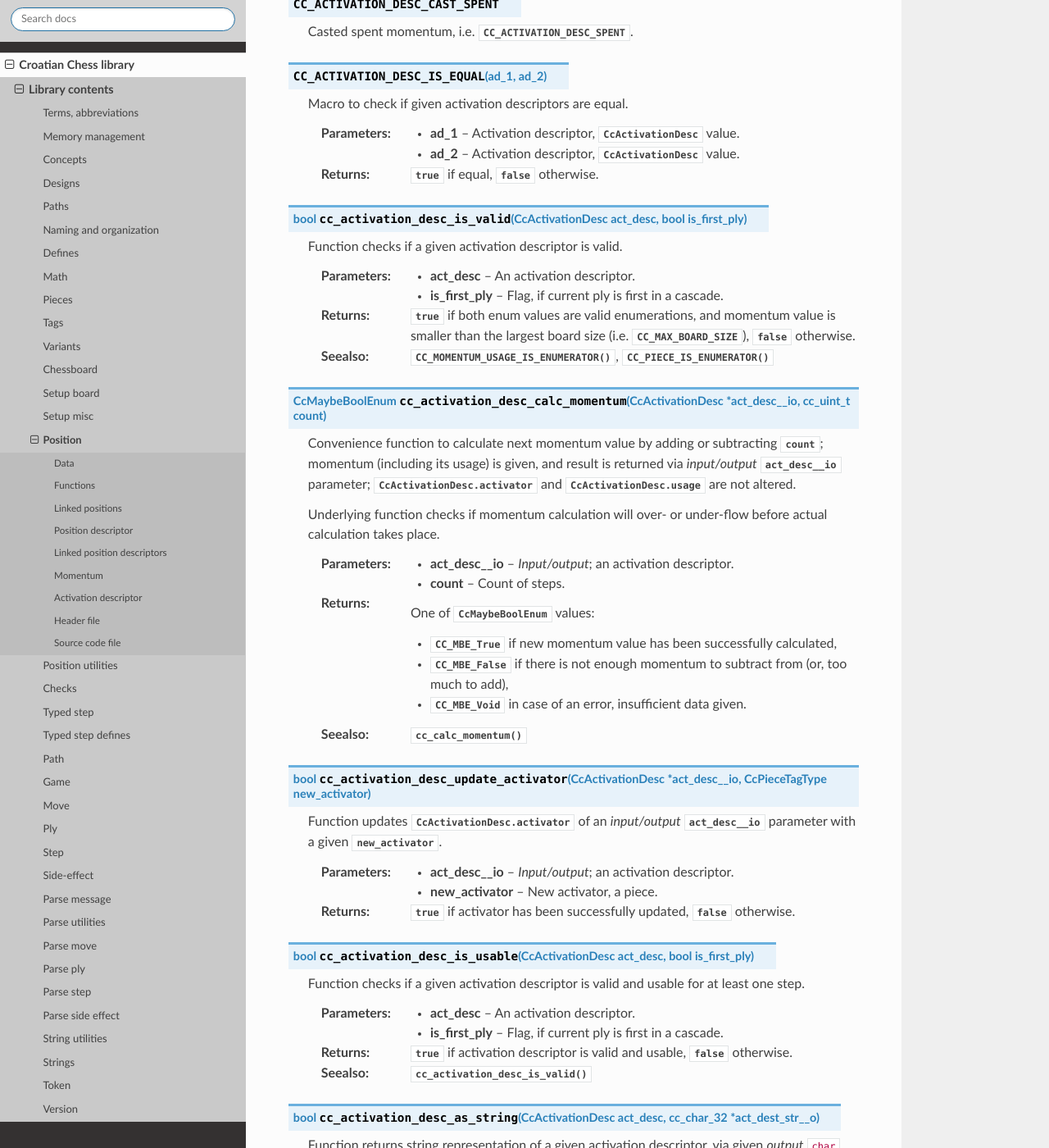
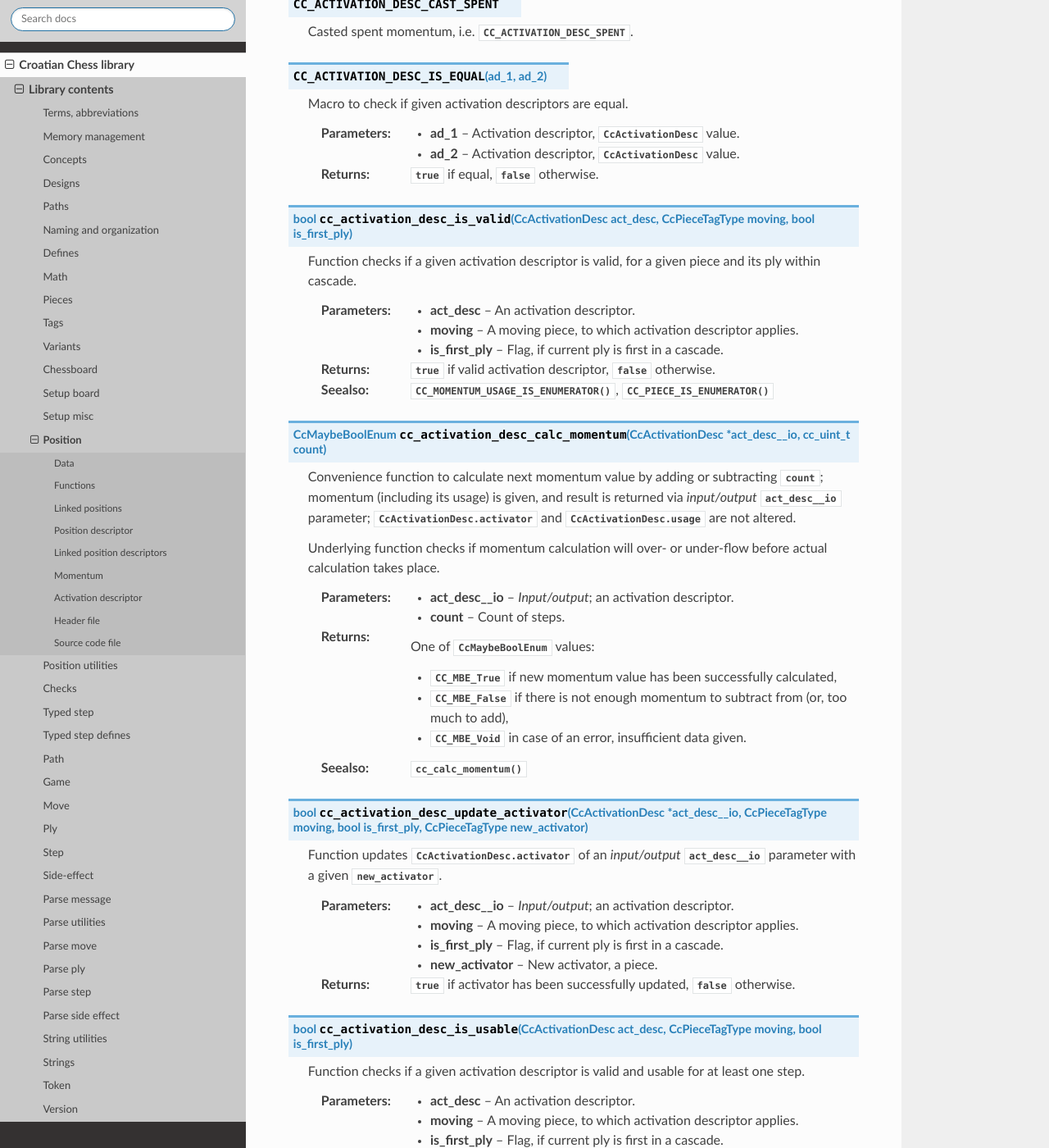
Before and after one commit to mmlacak/crochess, a Sphinx documentation site: the page built from docs/source/libcc/ccpos.rst, in a window 1280 px wide and 1400 px high, scrolled down 14189 px. Shown: the whole window at 82% size. Built offline with Sphinx 7.4.7 and the Read the Docs theme 3.1.0, drawn with Linux system fonts in a browser that asks for light colours.

Commit message:
Renamed params + docs for act desc funcs.

```diff
--- a/docs/source/conf.py
+++ b/docs/source/conf.py
@@ -26,10 +26,10 @@ copyright = '2021, Mario Mlačak'
 author = 'Mario Mlačak'
 
 # The short X.Y version
-version = "0.0.1.266:1445+20250802.084458"   # docs-new-lib-short-version-major-minor-feature-commit+meta~breaks-place-marker
+version = "0.0.1.274:1453+20250803.195002"   # docs-new-lib-short-version-major-minor-feature-commit+meta~breaks-place-marker
 
 # The full version, including alpha/beta/rc tags
-release = "0.0.1.266:1445+20250802.084458"   # docs-new-lib-full-version-major-minor-feature-commit+meta~breaks-place-marker
+release = "0.0.1.274:1453+20250803.195002"   # docs-new-lib-full-version-major-minor-feature-commit+meta~breaks-place-marker
 
 
 # -- General configuration ---------------------------------------------------
--- a/docs/source/libcc/ccpos.rst
+++ b/docs/source/libcc/ccpos.rst
@@ -706,15 +706,15 @@ Activation descriptor
     :param ad_2: Activation descriptor, :c:type:`CcActivationDesc` value.
     :returns: :c:data:`true` if equal, :c:data:`false` otherwise.
 
-.. c:function:: bool cc_activation_desc_is_valid( CcActivationDesc act_desc, bool is_first_ply )
+.. c:function:: bool cc_activation_desc_is_valid( CcActivationDesc act_desc, CcPieceTagType moving, bool is_first_ply )
 
-    Function checks if a given activation descriptor is valid.
+    Function checks if a given activation descriptor is valid,
+    for a given piece and its ply within cascade.
 
     :param act_desc: An activation descriptor.
+    :param moving: A moving piece, to which activation descriptor applies.
     :param is_first_ply: Flag, if current ply is first in a cascade.
-    :returns: :c:data:`true` if both enum values are valid enumerations,
-        and momentum value is smaller than the largest board size (i.e.
-        :c:macro:`CC_MAX_BOARD_SIZE`), :c:data:`false` otherwise.
+    :returns: :c:data:`true` if valid activation descriptor, :c:data:`false` otherwise.
     :seealso: :c:macro:`CC_MOMENTUM_USAGE_IS_ENUMERATOR()`, :c:macro:`CC_PIECE_IS_ENUMERATOR()`
 
 .. c:function:: CcMaybeBoolEnum cc_activation_desc_calc_momentum( CcActivationDesc * act_desc__io, cc_uint_t count )
@@ -737,21 +737,24 @@ Activation descriptor
 
     :seealso: :c:func:`cc_calc_momentum()`
 
-.. c:function:: bool cc_activation_desc_update_activator( CcActivationDesc * act_desc__io, CcPieceTagType new_activator )
+.. c:function:: bool cc_activation_desc_update_activator( CcActivationDesc * act_desc__io, CcPieceTagType moving, bool is_first_ply, CcPieceTagType new_activator )
 
     Function updates :c:member:`CcActivationDesc.activator` of an *input/output*
     :c:var:`act_desc__io` parameter with a given :c:var:`new_activator`.
 
     :param act_desc__io: *Input/output*; an activation descriptor.
+    :param moving: A moving piece, to which activation descriptor applies.
+    :param is_first_ply: Flag, if current ply is first in a cascade.
     :param new_activator: New activator, a piece.
     :returns: :c:data:`true` if activator has been successfully updated, :c:data:`false` otherwise.
 
-.. c:function:: bool cc_activation_desc_is_usable( CcActivationDesc act_desc, bool is_first_ply )
+.. c:function:: bool cc_activation_desc_is_usable( CcActivationDesc act_desc, CcPieceTagType moving, bool is_first_ply )
 
     Function checks if a given activation descriptor is valid and usable for at
     least one step.
 
     :param act_desc: An activation descriptor.
+    :param moving: A moving piece, to which activation descriptor applies.
     :param is_first_ply: Flag, if current ply is first in a cascade.
     :returns: :c:data:`true` if activation descriptor is valid and usable, :c:data:`false` otherwise.
     :seealso: :c:func:`cc_activation_desc_is_valid()`
```
Also changed, not shown: README.md (+2 -2 lines), 5 other files.
